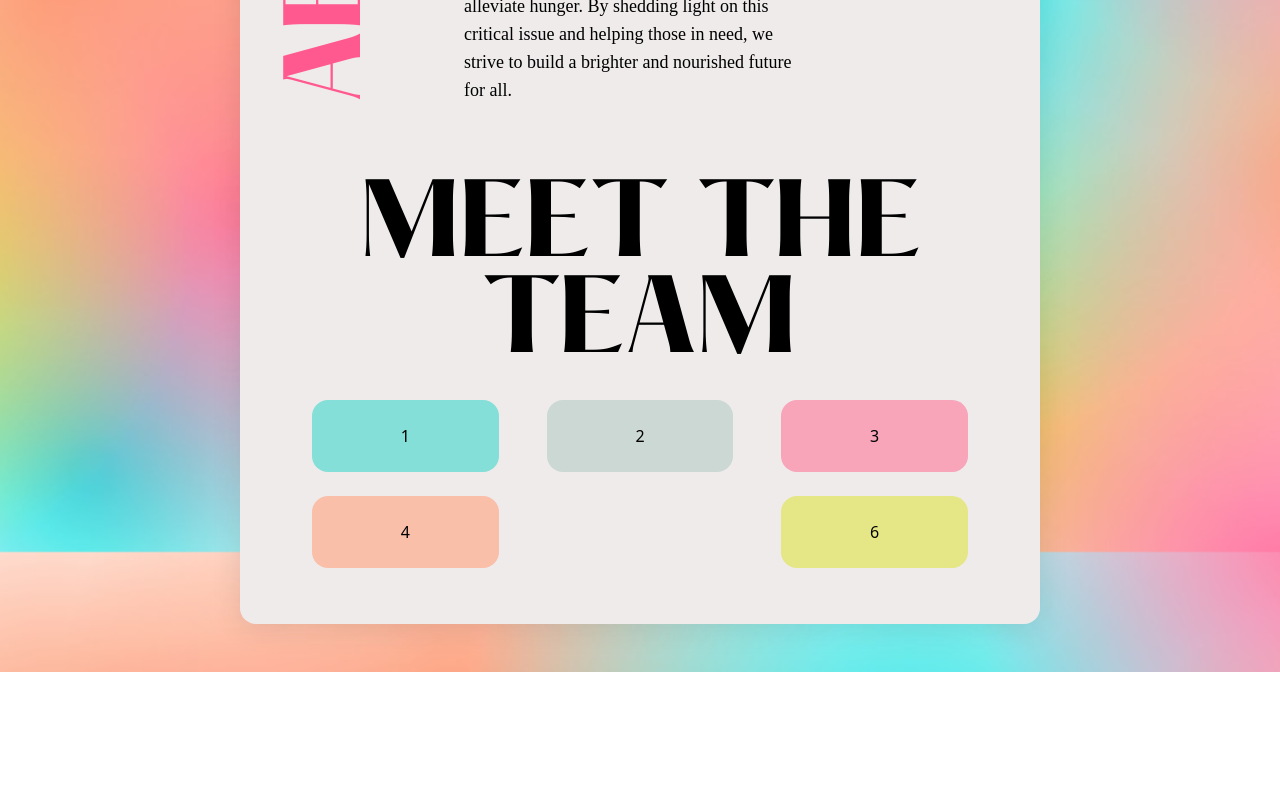
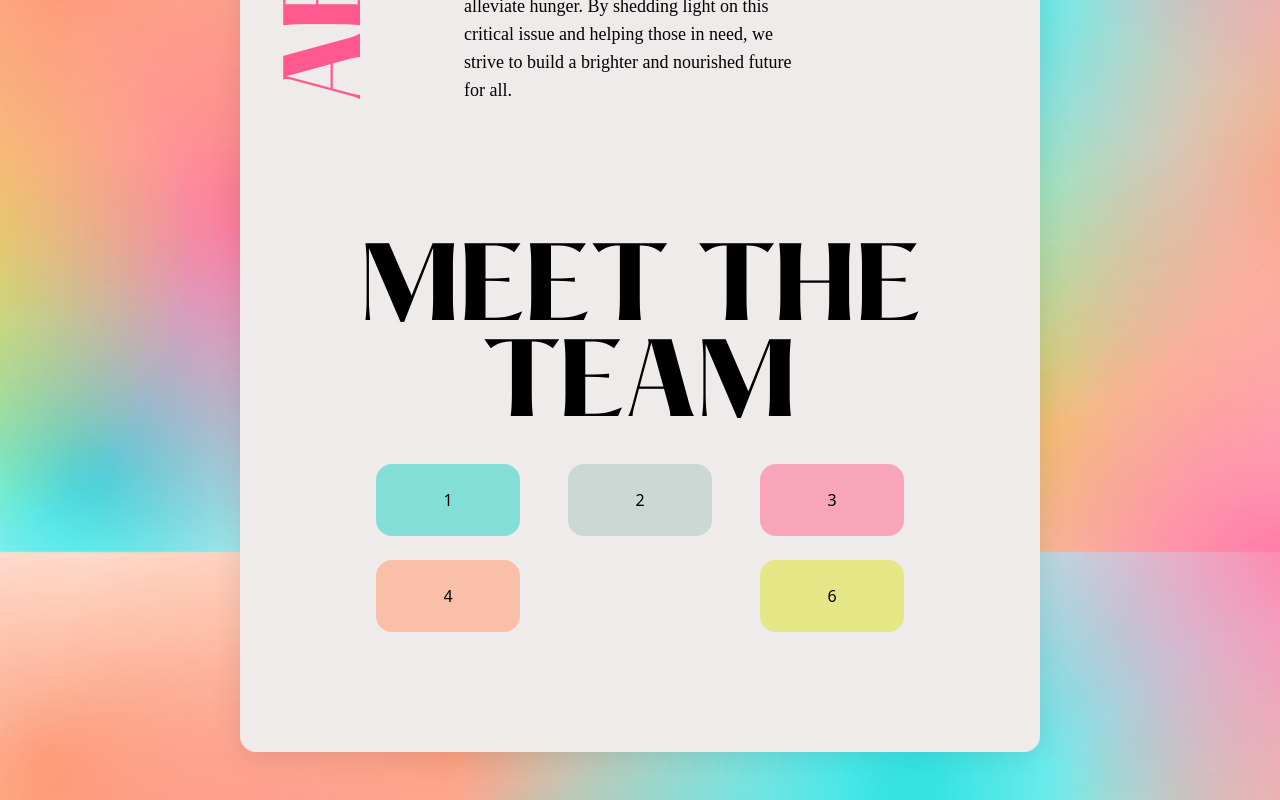
Before and after one commit to ARandomNeko/Inicio, a SvelteKit app in the folder inicio/: page / in a window 1280 px wide. Shown: the part 1848-2648 px from the top of the page. Before the commit the page ends 2520 px from the top, so only its background shows below. Built offline with nearby package versions, Linux system fonts and the light colour scheme; a web font is replaced by a local one.

Commit message:
colors n shit

```diff
--- a/inicio/src/routes/+page.svelte
+++ b/inicio/src/routes/+page.svelte
@@ -34,7 +34,7 @@
         </div>
     </div>
     <!--Meet the team-->
-    <div class=" mt-10 translate-y-10">
+    <div class=" mt-10 translate-y-10 p-16">
         <h1 class="text-center xl:text-8xl lg:text-7xl md:text-6xl text-4xl "> MEET THE TEAM</h1>
         <div class=" grid grid-cols-3 grid-rows-2 place-content-center">
             <!-- ONE -->
```
Also changed, not shown: inicio/src/routes/+layout.svelte (line endings or trailing spaces).
